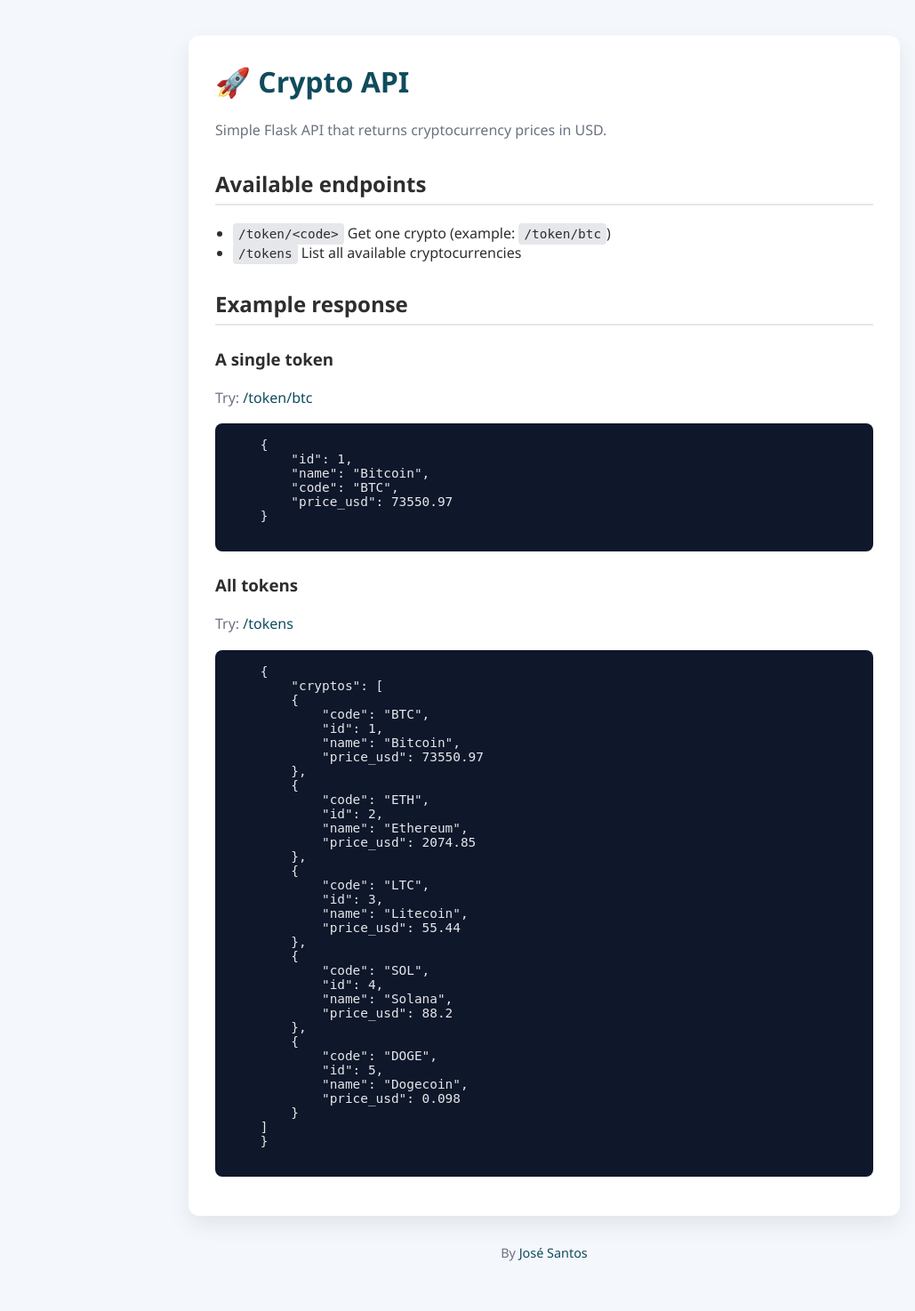
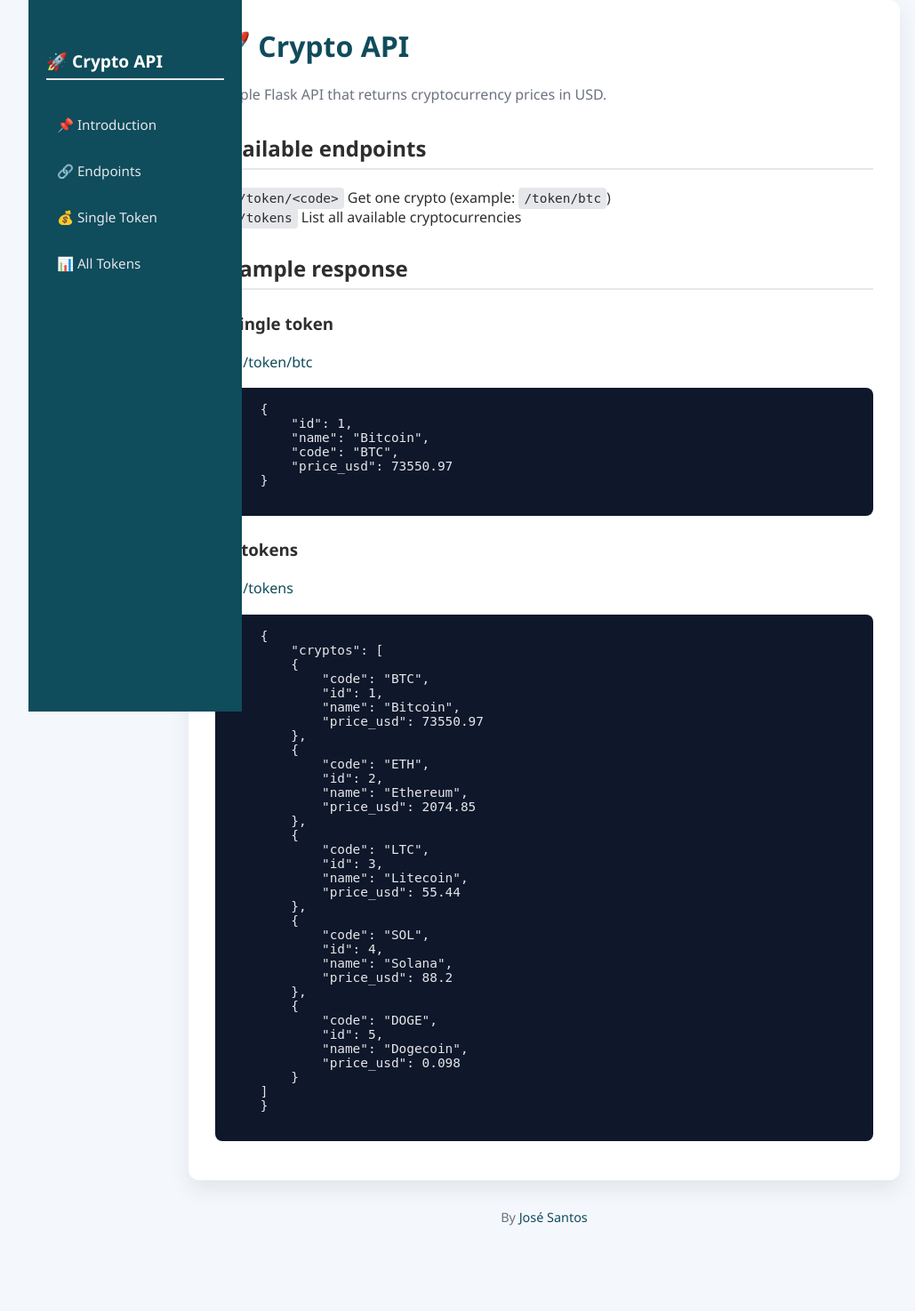
Before and after one commit to engJoseSantos/Simple-API-in-Flask, a Flask app: page / in a window 1280 px wide. Shown: the whole page at 89% size, without its empty margins (28-1057 px from the left). After the commit the page ends 1378 px from the top, so only its background shows below. Run offline with Flask 3, Linux system fonts and the light colour scheme.

Commit message:
Add: a nav bar to index file

```diff
--- a/templates/index.html
+++ b/templates/index.html
@@ -13,6 +13,7 @@
             --muted: #6b7280;
             --code-bg: #0f172a;
             --code-text: #e5e7eb;
+            --sidebar-text: #e5e7eb;
         }
 
         * {
@@ -24,7 +25,47 @@
             font-family: "Segoe UI", Roboto, Arial, sans-serif;
             background: var(--bg);
             color: var(--text);
-            padding: 40px 20px;
+
+        }
+
+               nav {
+            width: 240px;
+            min-height: 100vh;
+            background: var(--primary);
+            padding: 25px 20px;
+            position: fixed;
+            left: 60px;
+            top: 0;
+        }
+
+        nav h2 {
+            color: white;
+            font-size: 1.2rem;
+            margin-bottom: 30px;
+        }
+
+        nav ul {
+            list-style: none;
+            padding: 0;
+            margin: 0;
+        }
+
+        nav li {
+            margin-bottom: 12px;
+        }
+
+        nav a {
+            display: block;
+            padding: 10px 12px;
+            border-radius: 8px;
+            color: var(--sidebar-text);
+            text-decoration: none;
+            font-size: 0.95rem;
+        }
+
+        nav a:hover {
+            background: rgba(56, 189, 248, 0.15);
+            color: white;
         }
 
         h1 {
@@ -99,9 +140,74 @@
             color: var(--muted);
             font-size: 0.9rem;
         }
+
+
+
+/* BARRA FINA */
+.menu-bar {
+    position: fixed;
+    top: 0;
+    left: 0;
+    width: 60px;
+    height: 100vh;
+    background: #0f172a;
+    /*display: flex;*/
+    display: none;
+    align-items: flex-start;
+    justify-content: center;
+    z-index: 1100;
+}
+
+/* BOTÃO */
+#menu-btn {
+    background: transparent;
+    color: white;
+    border: none;
+    font-size: 26px;
+    cursor: pointer;
+}
+
+
+/* MOBILE / SMALL SCREENS */
+@media (max-width: 900px) {
+    .menu-bar {
+        display: flex;
+    }
+
+    nav {
+        transform: translateX(-100%);
+        transition: transform 0.3s ease;
+        left: 60px;
+        z-index: 1000;
+    }
+
+    nav.open {
+        transform: translateX(0);
+    }
+
+    main {
+        margin-left: 60px;
+        padding: 40px 20px;
+    }
+}
+
+
     </style>
 </head>
 <body>
+    <div class="menu-bar">
+    <button id="menu-btn">C</button>
+</div>
+
+    <nav>
+        <h2>🚀 Crypto API</h2>
+        <ul>
+            <li><a href="#intro">📌 Introduction</a></li>
+            <li><a href="#endpoints">🔗 Endpoints</a></li>
+            <li><a href="#single">💰 Single Token</a></li>
+            <li><a href="#all">📊 All Tokens</a></li>
+        </ul>
+    </nav>
     <main class="box">
         <div>
             <h1>🚀 Crypto API</h1>
@@ -167,5 +273,22 @@
     <footer>
         <p>By <a href="https://www.linkedin.com/in/jose-santos97/">José Santos</a></p>
     </footer>
+    <script>
+
+    const menuBtn = document.getElementById("menu-btn");
+    const sidebar = document.querySelector("nav");
+
+    menuBtn.addEventListener("click", () => {
+        sidebar.classList.toggle("open");
+    });
+
+    // Fecha a sidebar se o ecrã ficar grande outra vez
+    window.addEventListener("resize", () => {
+        if (window.innerWidth > 900) {
+            sidebar.classList.remove("open");
+        }
+    });
+    </script>
+
 </body>
 </html>
```
